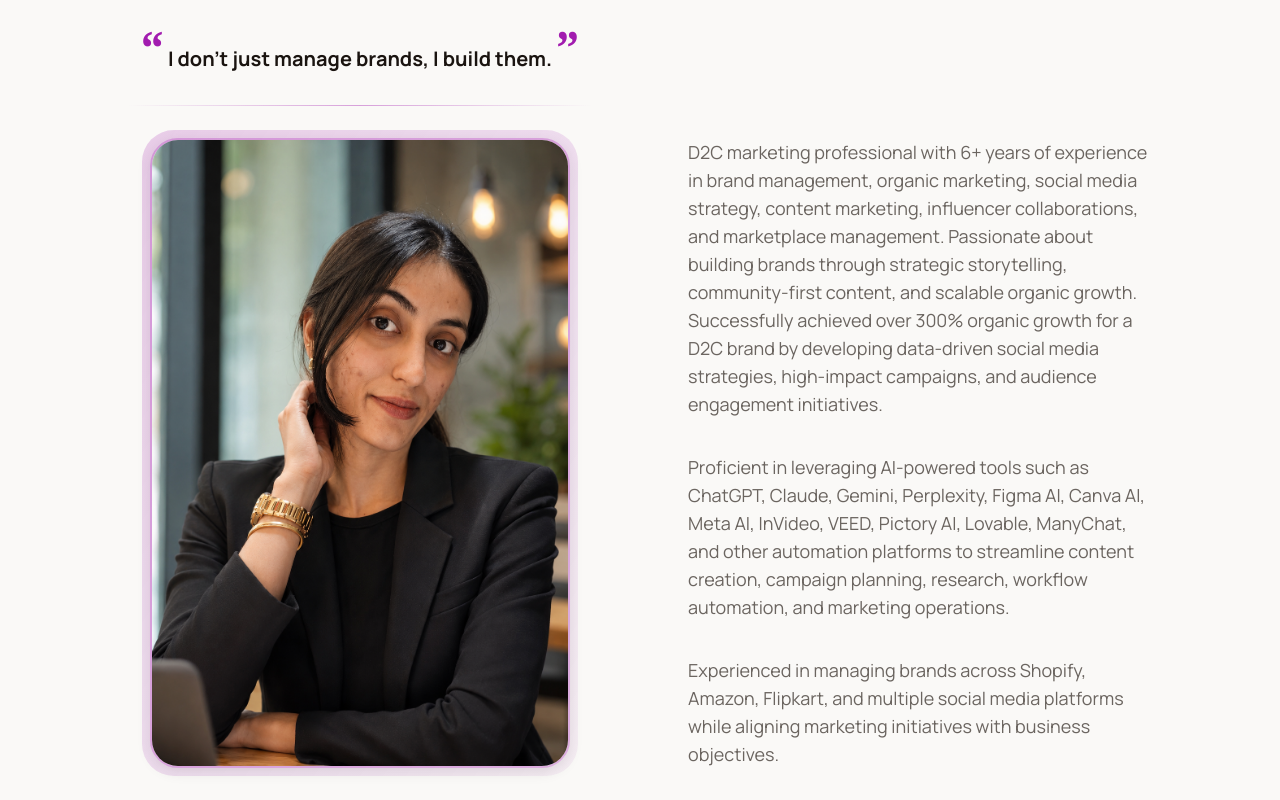
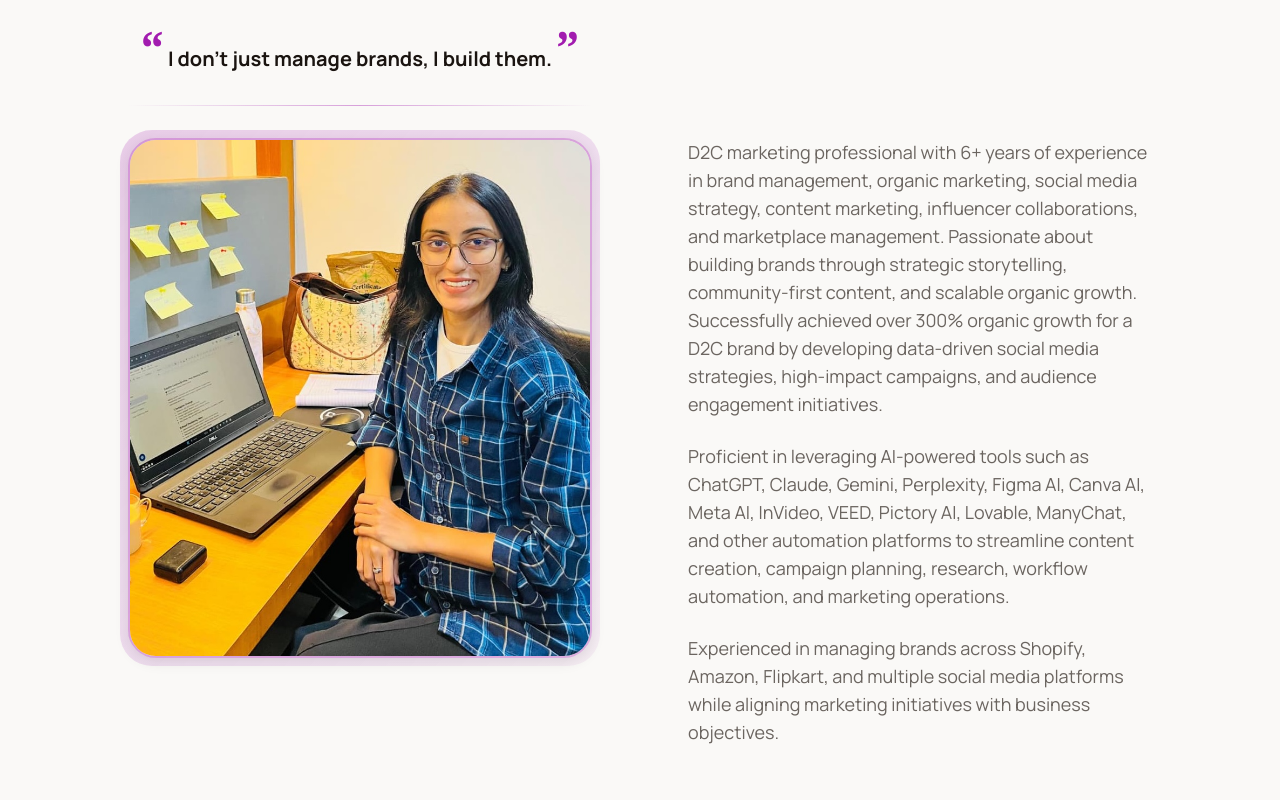
Before and after one commit to hitakshi-s/portfolio, a React (Vite) app: page / in a window 1280 px wide. Shown: the part 960-1760 px from the top of the page. Built offline with nearby package versions, Linux system fonts and the light colour scheme.

Commit message:
Revert About portrait to the original photo
Reverting the hs-picv2 test: restoring the original hs-pic.jpeg and
the frame sizing/crop that matched its aspect ratio. Keeps the
BASE_URL fix from the earlier deploy, unrelated to which photo is used.

```diff
--- a/src/sections/About.tsx
+++ b/src/sections/About.tsx
@@ -36,7 +36,7 @@ function ProfileAvatar() {
 
   return (
     <div
-      className="relative w-full max-w-[340px] sm:max-w-[380px] lg:max-w-[420px] mx-auto aspect-[2/3] cursor-pointer"
+      className="relative w-full h-[400px] sm:h-[460px] lg:h-[520px] cursor-pointer"
       style={{ perspective: '500px' }}
       onMouseMove={handleMouseMove}
       onMouseEnter={() => setHovered(true)}
@@ -67,7 +67,7 @@ function ProfileAvatar() {
           src={`${import.meta.env.BASE_URL}hs-pic.jpeg`}
           alt={resume.name}
           className="w-full h-full object-cover"
-          style={{ objectPosition: '50% 18%' }}
+          style={{ objectPosition: '50% 36%' }}
           draggable={false}
         />
       </motion.div>
```
Also changed, not shown: public/hs-pic.jpeg.
